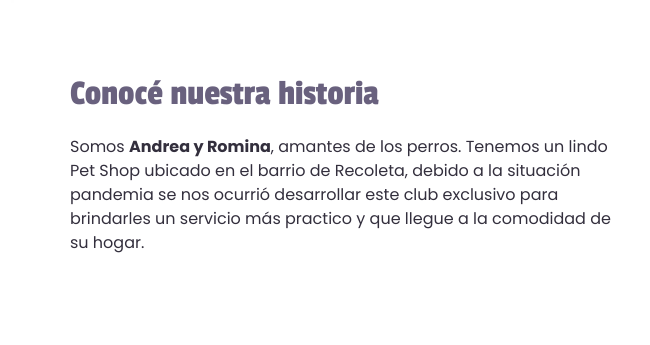
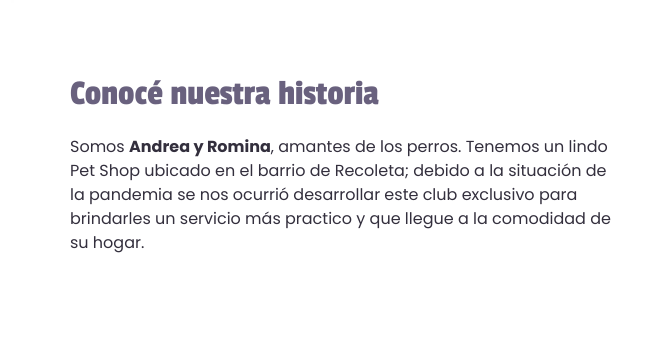
Before and after one commit to belenpinto/guauclub, a plain HTML site: page homemodif.html in a window 1280 px wide. Shown: the part 3160-3505 px from the top of the page, 0-650 px from the left. Drawn offline with Linux system fonts and the light colour scheme; grey boxes are pictures that could not be loaded.

Commit message:
Cambio detalle

```diff
--- a/homemodif.html
+++ b/homemodif.html
@@ -383,8 +383,8 @@
               <h3>Conocé nuestra historia</h3>
               <p> <!--class="font-italic"-->
                 Somos <strong>Andrea y Romina</strong>, amantes de los perros. Tenemos
-                un lindo Pet Shop ubicado en el barrio de Recoleta, debido a la situación
-                 pandemia se nos ocurrió desarrollar este club
+                un lindo Pet Shop ubicado en el barrio de Recoleta; debido a la situación
+                 de la pandemia se nos ocurrió desarrollar este club
                 exclusivo para brindarles un servicio más practico y que
                 llegue a la comodidad de su hogar.
               </p>
```
